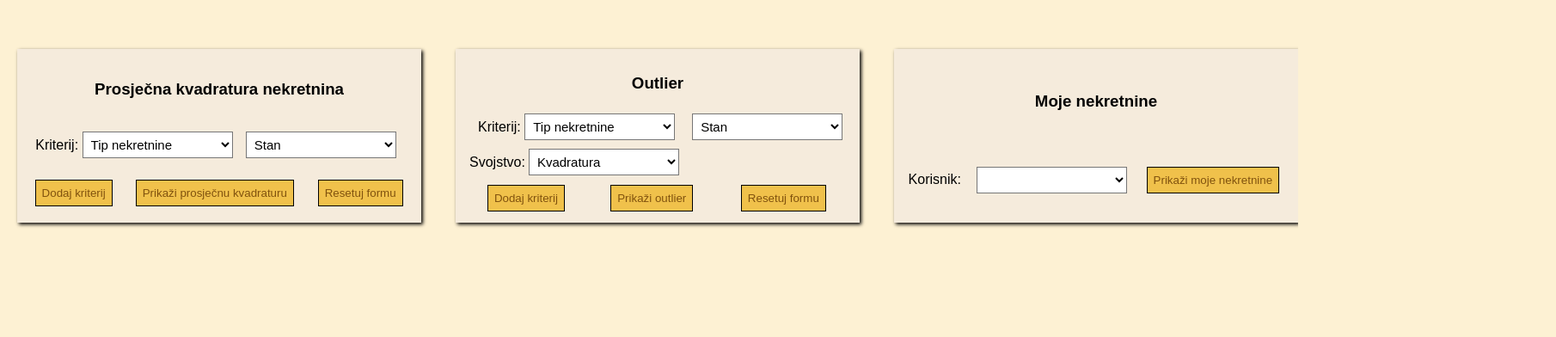
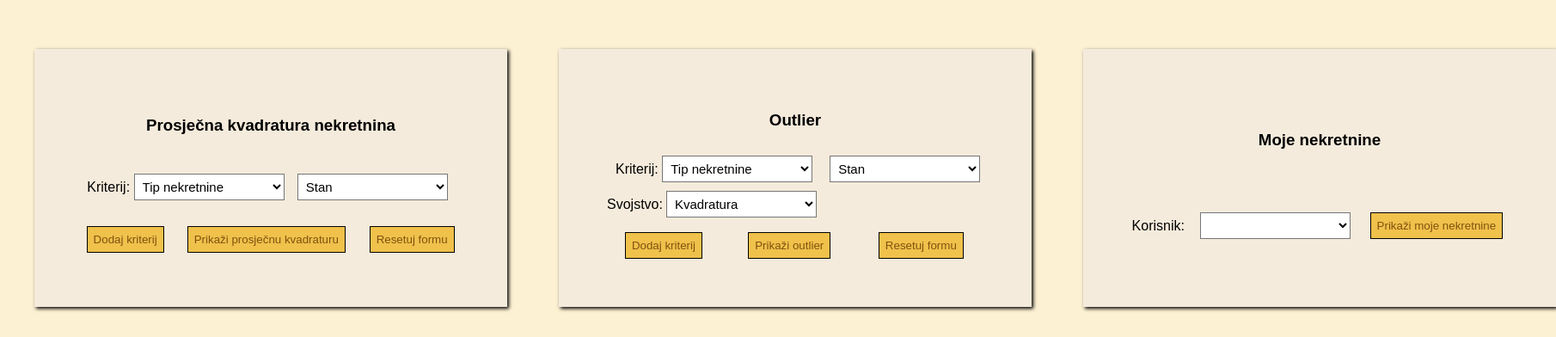
Before and after one commit to ijozic1/Real-estete-web-application, a plain HTML site: page HTML/statistika.html in a window 1280 px wide. Shown: the part 251-643 px from the top of the page at 86% size, 1810 px wide, since content can reach past the window. Drawn offline with nearby package versions, Linux system fonts and the light colour scheme.

Commit message:
sitne izmjene u CSSu

```diff
--- a/CSS/statistika.css
+++ b/CSS/statistika.css
@@ -59,8 +59,9 @@ iframe {
     align-items: center;
     box-shadow: 2px 2px 4px #000;
     width: 450px;
-    height: 350 px;
-    padding: 10px;
+    height: 200px;
+    padding: 50px;
+    margin-left: 20px;
     background-color: #f5ebdc;
     font-family: Arial, sans-serif;
 }
@@ -96,7 +97,7 @@ input{
     display: none;
     width: 100%;
     border-collapse: collapse;
-    margin-left: 10px;
+    margin-left: 40px;
 }
 
 #tabela_podaci{
```
